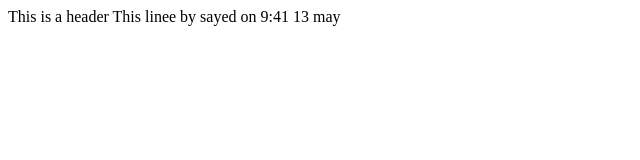
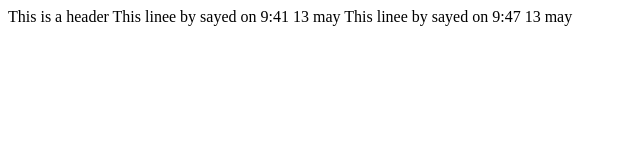
Before and after one commit to ahmedsobhy818/Git_Course, a plain HTML site: page header.html in a window 1280 px wide. Shown: the whole page, without its empty margins (0-640 px from the left). Drawn offline with Linux system fonts and the light colour scheme.

Commit message:
sayed updated header on 9:47

```diff
--- a/header.html
+++ b/header.html
@@ -1,4 +1,5 @@
 <html>
   This is a header
   This linee by sayed on 9:41 13 may
+  This linee by sayed on 9:47 13 may
 </html>
```
